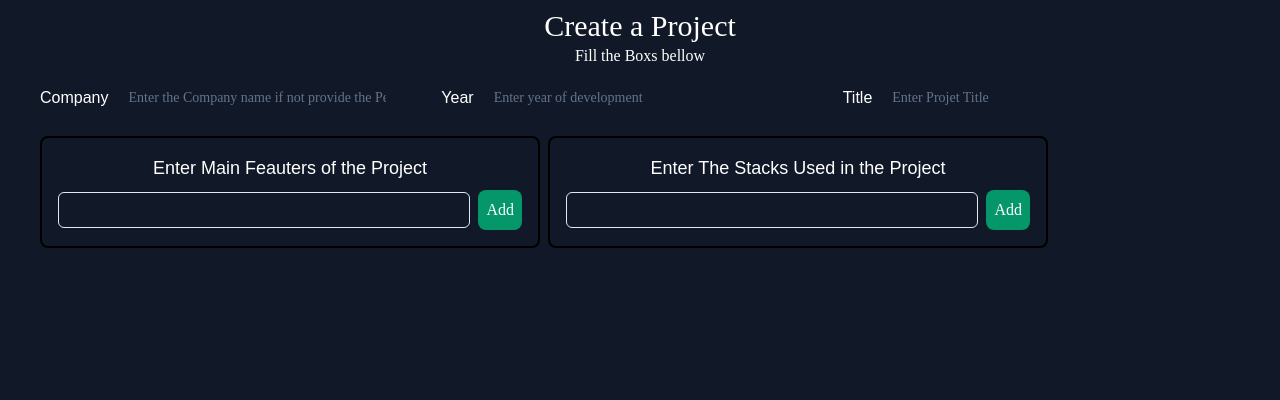
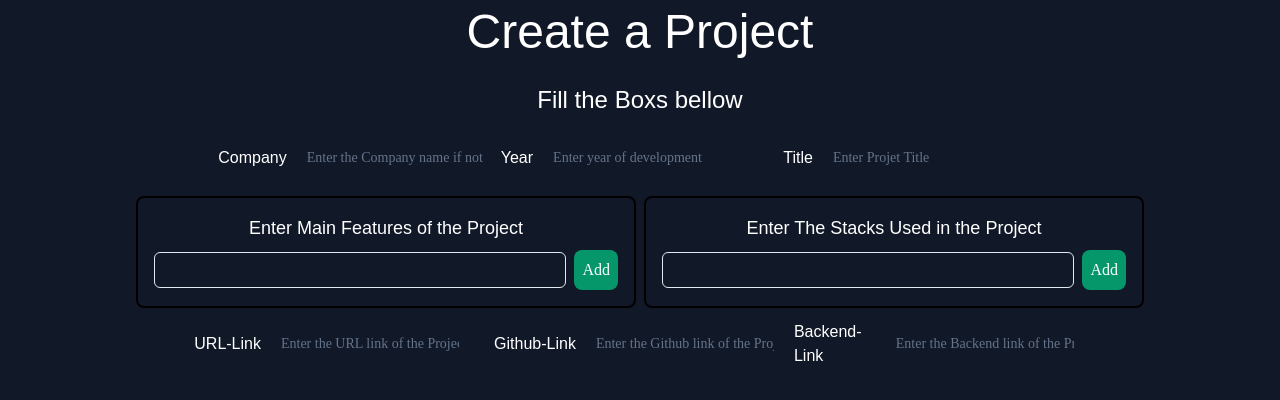
Before and after one commit to Estifanos58/Porfolio, a Next.js app: page /create in a window 1280 px wide. Shown: the top 400 px of the page. Built offline with nearby package versions, Linux system fonts and the light colour scheme; a web font is replaced by a local one.

Commit message:
code refactor in create project page

```diff
--- a/src/app/create/page.tsx
+++ b/src/app/create/page.tsx
@@ -3,6 +3,7 @@ import axios from 'axios';
 import React, { useState } from 'react'
 import { Input } from '@/components/ui/input';
 import { InputField } from '@/components/InputField';
+import OtherInput from '@/components/OtherInput';
 
 function page() {
   const [mainfeatures, setMainfeatures] = useState<string[]>([]);
@@ -13,68 +14,27 @@ function page() {
   return (
     <div>
         <div>
-            <h1 className='text-center text-3xl mt-2'>Create a Project</h1>
+            <h1 className='text-center font-serif text-5xl mt-2'>Create a Project</h1>
         </div>
-        <div className='mx-10'>
-            <h2 className='text-center'>Fill the Boxs bellow</h2>
-            <div className= 'grid grid-cols-3 gap-1'>
+        <div className='mx-10 mt-7 flex flex-col items-center'>
+            <h2 className='text-center font-serif text-2xl'>Fill the Boxs bellow</h2>
+            <div className= 'grid grid-cols-3 mt-3 gap-1 7'>
               <InputField name={"Company"} placeholder={"Enter the Company name if not provide the Personal Project"}/>
               <InputField name={"Year"} placeholder={"Enter year of development"}/>
               <InputField name={"Title"} placeholder={"Enter Projet Title"}/>
             </div>
-            <div className='flex gap-2 mx-auto'>
-              <div className='border-2 border-black rounded-lg mt-5 p-4 w-[500px] flex flex-col gap-2'>
-                <h2 className='text-center font-serif text-lg'>Enter Main Feauters of the Project</h2>
-                <div>
-                  {
-                    mainfeatures.map((item, index) => (
-                      <div key={index} className='flex bg-slate-300 mb-2 text-black p-3 rounded-md gap-2 justify-between items-center'>
-                        <p>{item}</p>
-                        <button onClick={() => {
-                          setMainfeatures(mainfeatures.filter((_, i) => i !== index))
-                          }} className='bg-red-500 p-2 rounded-lg text-white'>Remove</button>
-                      </div>
-                    ))
-                  }
-                  <div className='flex gap-2 items-center'>
-                  <Input className='' value={main} onChange={(e)=>setMain(e.target.value)}/>
 
-                    <button className=' bg-emerald-600 border-white p-2 rounded-lg' onClick={() => {
-                      if(main === "") return;
-                      setMainfeatures([...mainfeatures, main])
-                      setMain("")
-                      }}>Add</button>
-                  </div>
-
-                </div>
-              </div>
-              <div className='border-2 border-black rounded-lg mt-5 p-4 w-[500px] flex flex-col gap-2'>
-                <h2 className='text-center font-serif text-lg'>Enter The Stacks Used in the  Project</h2>
-                <div>
-                  {
-                    stacks.map((item, index) => (
-                      <div key={index} className='flex bg-slate-300 mb-2 text-black p-3 rounded-md gap-2 justify-between items-center'>
-                        <p>{item}</p>
-                        <button onClick={() => {
-                          setStacks(stacks.filter((_, i) => i !== index))
-                          }} className='bg-red-500 p-2 rounded-lg text-white'>Remove</button>
-                      </div>
-                    ))
-                  }
-                  <div className='flex gap-2 items-center'>
-                  <Input className='' value={stack} onChange={(e)=>setStack(e.target.value)}/>
-
-                    <button className=' bg-emerald-600 border-white p-2 rounded-lg' onClick={() => {
-                      if(stack === "") return;
-                      setStacks([...stacks, stack])
-                      setStack("")
-                      }}>Add</button>
-                  </div>
-
-                </div>
-              </div>
+            <div className='flex gap-2'>
+              <OtherInput title={"Enter Main Features of the Project"} selectedArray={mainfeatures} setSelectedArray={setMainfeatures} selectedItem={main} setSelectedItem={setMain}/>
+              <OtherInput title={"Enter The Stacks Used in the  Project"} selectedArray={stacks} setSelectedArray={setStacks} selectedItem={stack} setSelectedItem={setStack}/>
             </div>
 
+            <div className='flex gap-2 justify-between'>
+
+              <InputField name={"URL-Link"} placeholder={"Enter the URL link of the Project"}/>
+              <InputField name={"Github-Link"} placeholder={"Enter the Github link of the Project"}/>
+              <InputField name={"Backend-Link"} placeholder={"Enter the Backend link of the Project"}/>
+            </div>
         </div>
     </div>
   )
--- a/src/components/InputField.tsx
+++ b/src/components/InputField.tsx
@@ -3,8 +3,8 @@ import { Input } from "./ui/input"
 export const InputField = ({name, placeholder}:{name:string, placeholder:string}) => {
     return (
     <div className='flex w-[90%] mt-3 gap-2 items-center'>
-        <p className=' font-serif'>{`${name}`}</p>
-        <Input className=' w-[90%] outline-none border-1 border-white' placeholder={`${placeholder}`} />
+        <p className='w-auto font-serif'>{`${name}`}</p>
+        <Input className=' w-auto outline-none border-1 border-white' placeholder={`${placeholder}`} />
     </div>
     )
   }
--- /dev/null
+++ b/src/components/OtherInput.tsx
@@ -0,0 +1,62 @@
+import React from "react";
+import { Input } from "./ui/input";
+
+const OtherInput = ({
+  title,
+  selectedArray,
+  setSelectedArray,
+  selectedItem,
+  setSelectedItem,
+}: {
+  title: string,
+  selectedArray: string[];
+  setSelectedArray: any;
+  selectedItem: string;
+  setSelectedItem: any;
+}) => {
+  return (
+      <div className="border-2 border-black rounded-lg mt-5 p-4 w-[500px] flex flex-col gap-2">
+        <h2 className="text-center font-serif text-lg">
+          {title}
+        </h2>
+        <div>
+          {selectedArray.map((item, index) => (
+            <div
+              key={index}
+              className="flex bg-slate-300 mb-2 text-black p-3 rounded-md gap-2 justify-between items-center"
+            >
+              <p>{item}</p>
+              <button
+                onClick={() => {
+                  setSelectedArray(selectedArray.filter((_, i) => i !== index));
+                }}
+                className="bg-red-500 p-2 rounded-lg text-white"
+              >
+                Remove
+              </button>
+            </div>
+          ))}
+          <div className="flex gap-2 items-center">
+            <Input
+              className=""
+              value={selectedItem}
+              onChange={(e) => setSelectedItem(e.target.value)}
+            />
+
+            <button
+              className=" bg-emerald-600 border-white p-2 rounded-lg"
+              onClick={() => {
+                if (selectedItem === "") return;
+                setSelectedArray([...selectedArray, selectedItem]);
+                setSelectedItem("");
+              }}
+            >
+              Add
+            </button>
+          </div>
+        </div>
+    </div>
+  );
+};
+
+export default OtherInput;
```
